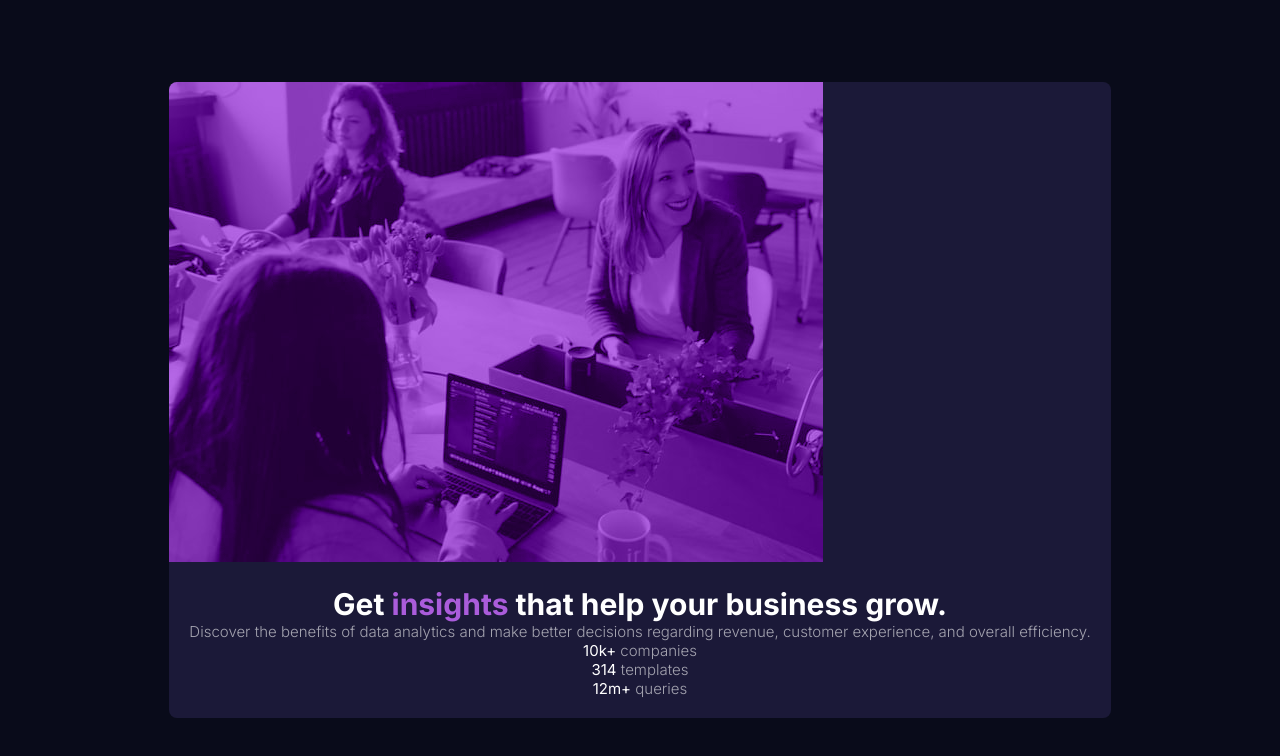
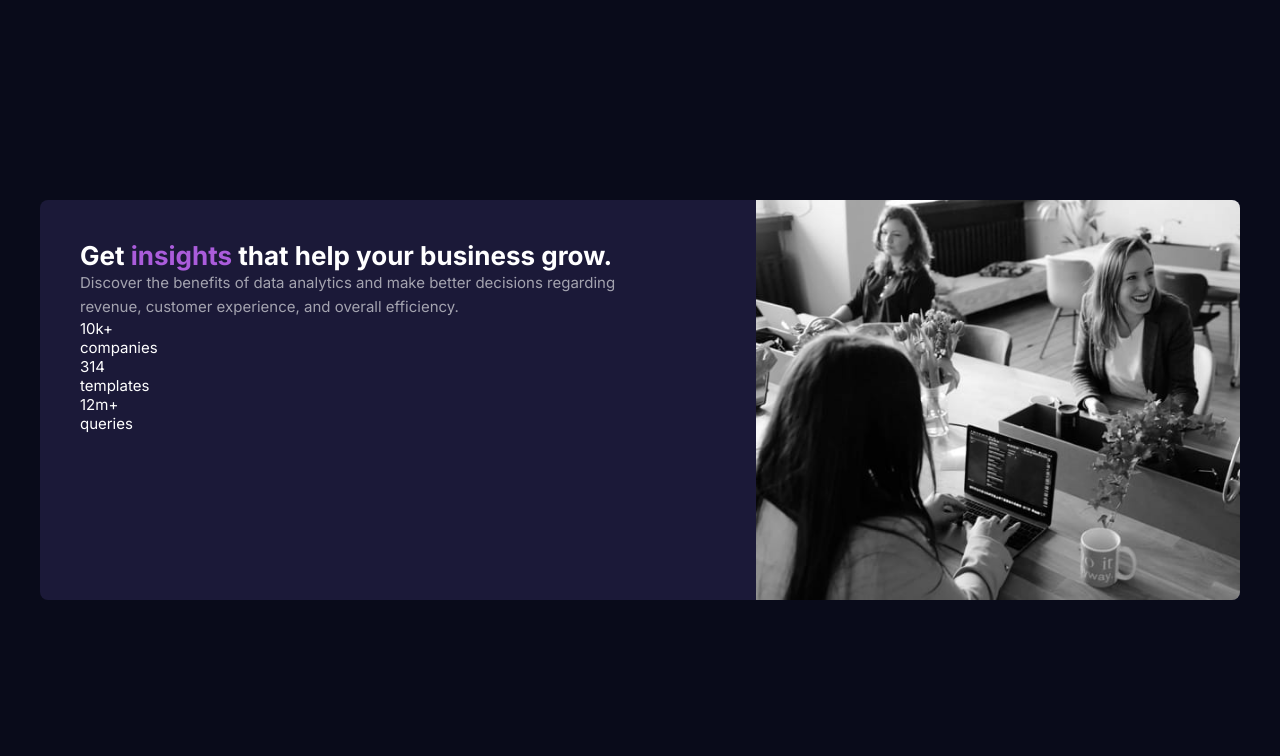
Before and after one commit to ManasiCoder/stats-preview-card-component, a plain HTML site: page index.html in a window 1280 px wide. Drawn offline with Linux system fonts and the light colour scheme.

Commit message:
Alteration style css

```diff
--- a/assets/css/container.css
+++ b/assets/css/container.css
@@ -1,5 +1,16 @@
 main.container {
+  width: 100%;
+  height: 100%;
+  display: flex;
+  flex-direction: column;
+  border-radius: var(--eight-px);
   background-color: var(--dark-desatured-blue);
-  border-radius: 8px;
-  overflow: hidden;
 }
+
+@media screen and (min-width: 768px) {
+  main.container {
+    max-width: 1200px;
+    max-height: 400px;
+    flex-direction: row;
+  }
+}
--- /dev/null
+++ b/assets/css/content.css
@@ -0,0 +1,24 @@
+section.content {
+  padding: 4rem;
+  text-align: center;
+
+  h1 {
+    font-size: 2.6rem;
+
+    span {
+      color: var(--soft-violet);
+    }
+  }
+
+  p {
+    color: var(--slightly-transparent-white-two);
+    line-height: 160%;
+  }
+}
+
+@media screen and (min-width: 768px) {
+  section.content {
+    padding: 4rem 8rem 4rem 4rem;
+    text-align: start;
+  }
+}
--- a/assets/css/image.css
+++ b/assets/css/image.css
@@ -1,21 +1,18 @@
-div.image-container {
-  position: relative;
-  display: inline-block;
+img.desktop {
+  display: none;
+  border-radius: 0 var(--eight-px) var(--eight-px) 0;
+}
 
-  img {
-    max-width: 100%;
+img.mobile {
+  border-radius: var(--eight-px) var(--eight-px) 0 0;
+}
+
+@media screen and (min-width: 768px) {
+  img.desktop {
     display: block;
-    filter: opacity(50%);
   }
 
-  div.color-overlay {
-    position: absolute;
-    top: 0;
-    left: 0;
-    right: 0;
-    bottom: 0;
-    background-color: var(--soft-violet);
-    mix-blend-mode: color;
-    pointer-events: none;
+  img.mobile {
+    display: none;
   }
 }
--- a/assets/css/main.css
+++ b/assets/css/main.css
@@ -2,4 +2,5 @@
 @import url("./reset.css");
 @import url("./container.css");
 @import url("./image.css");
-@import url("./presentation.css");
+@import url("./content.css");
+@import url("./mark.css");
--- /dev/null
+++ b/assets/css/mark.css
@@ -0,0 +1,5 @@
+div.marks {
+  display: flex;
+  flex-direction: column;
+
+}
--- a/assets/css/presentation.css
+++ /dev/null
@@ -1,18 +0,0 @@
-div.presentation-container {
-  padding: 2rem;
-  text-align: center;
-
-  h1.title {
-    font-size: 3rem;
-
-    span.highlight {
-      color: var(--soft-violet);
-    }
-  }
-
-  p,
-  .mark-text {
-    font-weight: 300;
-    color: var(--slightly-transparent-white-two);
-  }
-}
--- a/assets/css/reset.css
+++ b/assets/css/reset.css
@@ -7,15 +7,18 @@
 }
 
 html {
+    width: 100vw;
+    height: 100%;
     font-size: 62.5%;
 }
 
 body {
-    width: 100dvw;
-    height: 100dvh;
-    padding: 4rem 2rem;
-    display: grid;
-    place-content: center;
+    width: 100%;
+    height: 100%;
+    padding: 2.8rem;
+    display: flex;
+    justify-content: center;
+    align-items: center;
     font-family: "Inter", serif;
     font-size: 1.5rem;
     color: var(--white);
--- a/assets/css/variables.css
+++ b/assets/css/variables.css
@@ -9,4 +9,7 @@
   --slightly-transparent-white-one: hsla(0, 0%, 100%, 0.75);
   --slightly-transparent-white-two: hsla(0, 0%, 100%, 0.6);
 
+  /* Sizes */
+
+  --eight-px: 8px;
 }
--- a/index.html
+++ b/index.html
@@ -14,37 +14,34 @@
 <body>
 
   <main class="container">
-    <div class="image-container">
-      <img src="./assets/images/image-header-mobile.jpg" alt="Employees in an office" />
-      <div class="color-overlay"></div>
-    </div>
+    <img src="./assets/images/image-header-mobile.jpg" alt="" class="mobile">
+    <section class="content">
+      <h1>Get <span>insights</span> that help your business grow.</h1>
 
-    <div class="presentation-container">
-      <h1 class="title">
-        Get <span class="highlight">insights</span> that help your business grow.
-      </h1>
-
-      <p class="description">
+      <p>
         Discover the benefits of data analytics and make better decisions regarding revenue, customer
         experience, and overall efficiency.
       </p>
 
       <div class="marks">
-        <div>
-          <span class="mark-number">10k+</span>
-          <span class="mark-text">companies</span>
+        <div class="mark">
+          <div class="goal">10k+</div>
+          <div class="type-goal">companies</div>
         </div>
-        <div>
-          <span class="mark-number">314</span>
-          <span class="mark-text">templates</span>
+
+        <div class="mark">
+          <div class="goal">314</div>
+          <div class="type-goal">templates</div>
         </div>
-        <div>
-          <span class="mark-number">12m+</span>
-          <span class="mark-text">queries</span>
+
+        <div class="mark">
+          <div class="goal">12m+</div>
+          <div class="type-goal">queries</div>
         </div>
       </div>
+    </section>
+    <img src="./assets/images/image-header-desktop.jpg" alt="" class="desktop">
   </main>
-  </div>
 
 </body>
 
```
